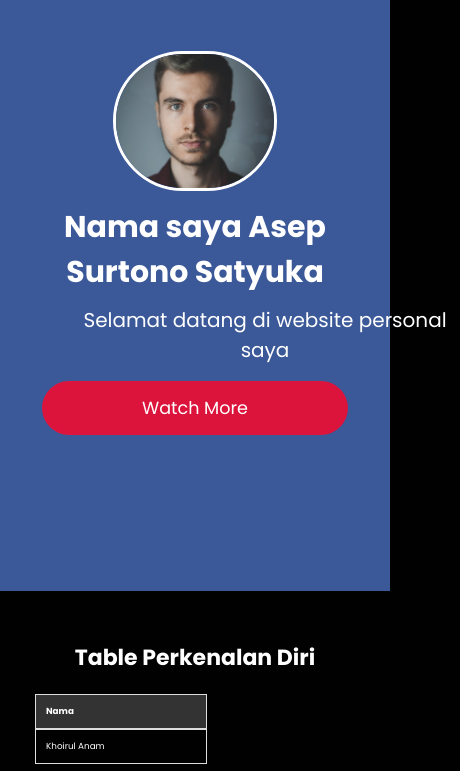
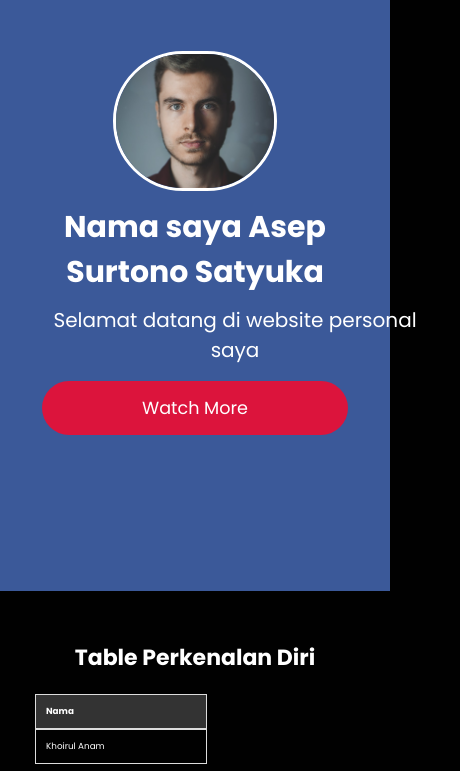
Before and after one commit to rulzzml/PersonalWeb, a plain HTML site: page index.html in a window 390 px wide. Shown: the part 59-830 px from the top of the page, 460 px wide, since content can reach past the window. Drawn offline with Linux system fonts and the light colour scheme.

Commit message:
Update style.css

```diff
--- a/style.css
+++ b/style.css
@@ -608,7 +608,8 @@ th {
   .banner p{
     font-size: 20px;
     width: 100%;
-    margin-left: 70px;
+    margin-left: 40px;
+    text-align: center;
   }
   .responsive-table,
   .penjualan table{
```
